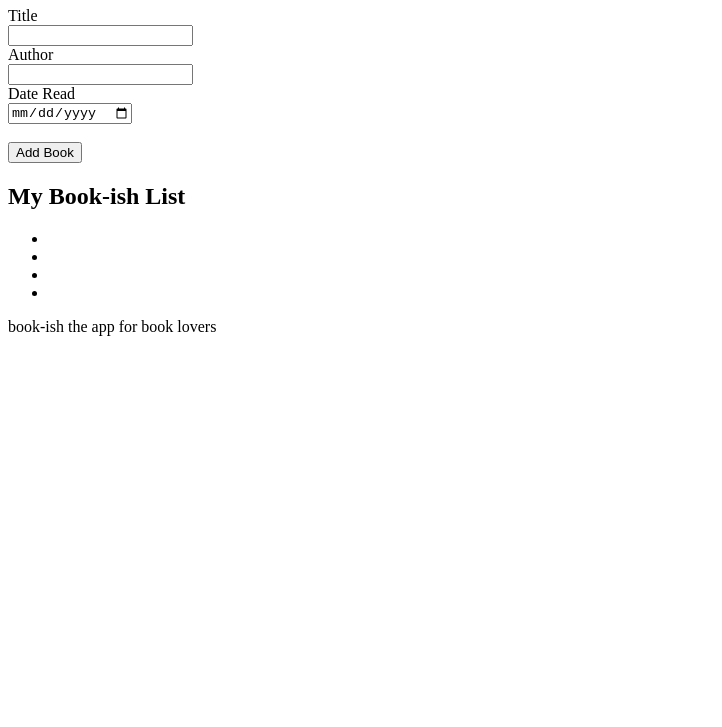
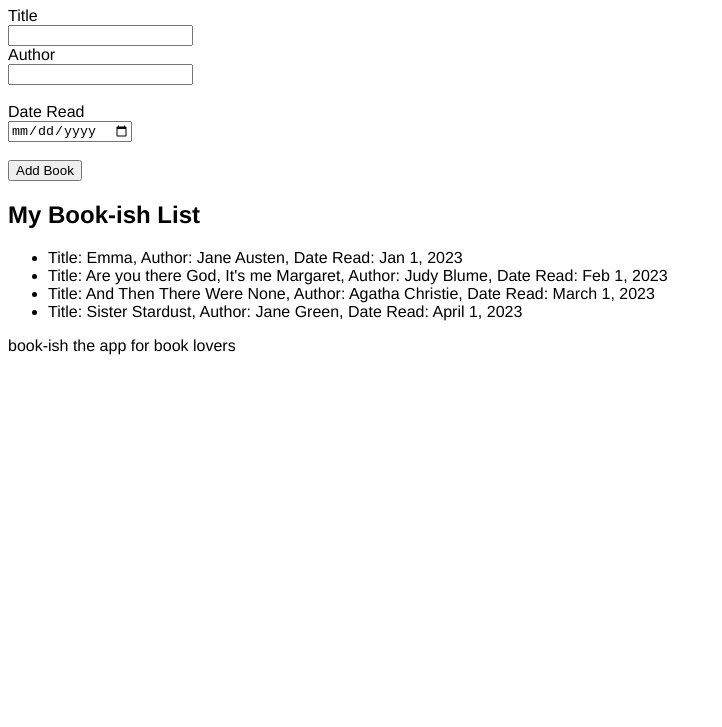
Before and after one commit to Jdoyle5254/book-ish, a plain HTML site: page index.html in a window 1280 px wide. Shown: the part 73-800 px from the top of the page, without its empty margins (0-722 px from the left). Drawn offline with Linux system fonts and the light colour scheme; files that its build step writes are made by us from their sources.

Commit message:
updated form styling

```diff
--- a/assets/style.css
+++ b/assets/style.css
@@ -0,0 +1,3 @@
+body {
+    font-family: 'Franklin Gothic Medium', 'Arial Narrow', Arial, sans-serif;
+}
--- a/index.html
+++ b/index.html
@@ -17,25 +17,31 @@
     date read
     -->
     <form>
+        <div>
             <label for="title">Title</label><br>
-        <input type="text" id="titel" name="title"><br>
+            <input type="text" id="title" name="title"><br>
+        </div>
+        <div>
             <label for="author">Author</label><br>
             <input type="text" id="author" name="author">
+        </div>
         <br>
+        <div>
             <label for="dateread">Date Read </label><br>
             <input type="date" id="dateread" name="dateread">
+         </div>
          <br>
-        <br>
+        <!-- need to add JS to grab the book and save the book -->
         <input type="submit" value="Add Book">
       </form>
 
       <section>
         <h2>My Book-ish List</h2>
         <ul>
-            <li></li>
-            <li></li>
-            <li></li>
-            <li></li>
+            <li>Title: Emma, Author: Jane Austen, Date Read: Jan 1, 2023</li>
+            <li>Title: Are you there God, It's me Margaret, Author: Judy Blume, Date Read: Feb 1, 2023</li>
+            <li>Title: And Then There Were None, Author: Agatha Christie, Date Read: March 1, 2023</li>
+            <li>Title: Sister Stardust, Author: Jane Green, Date Read: April 1, 2023</li>
         </ul>
       </section>
 <footer>
```
Lines whose indentation alone changed are shown as unchanged.
